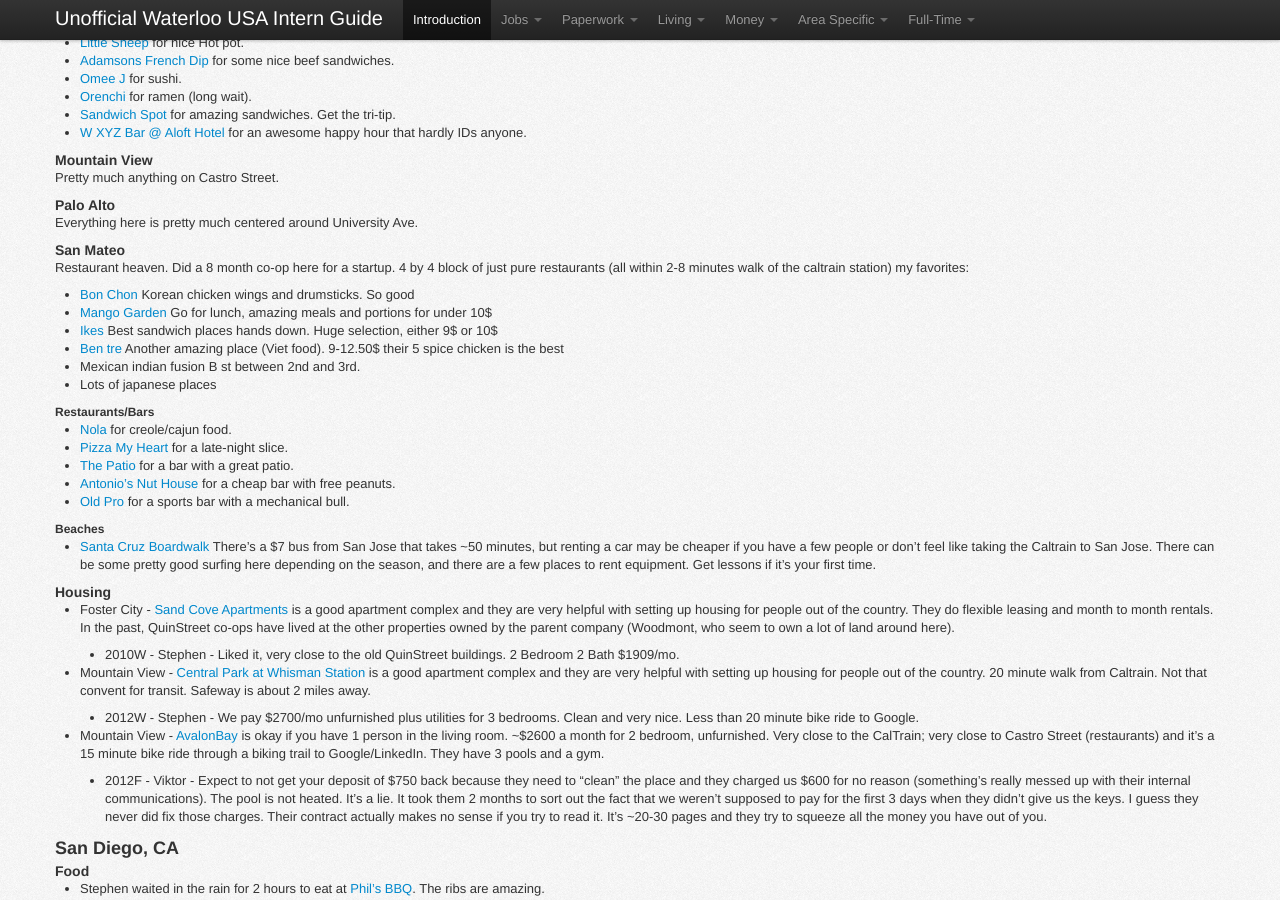
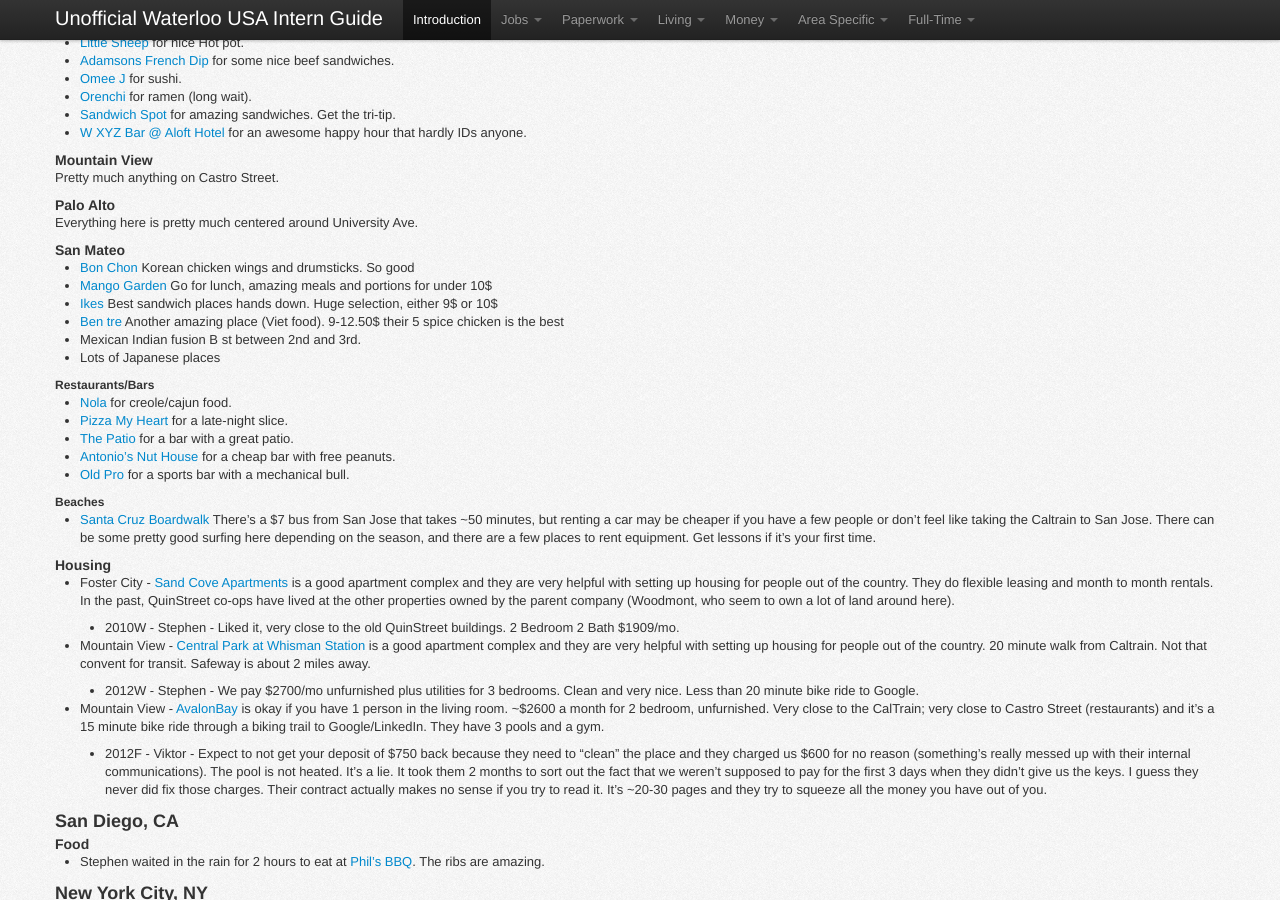
Before and after one commit to sholiday/Unofficial-Waterloo-USA-Intern-Guide, a Jekyll site: the page built from index.markdown, in a window 1280 px wide and 900 px high, scrolled down 12970 px. Built offline with Jekyll 4.4.1, drawn with Linux system fonts in a browser that asks for light colours; nearby versions of some CDN libraries.

Commit message:
Update index.markdown

```diff
--- a/index.markdown
+++ b/index.markdown
@@ -1134,15 +1134,12 @@ Everything here is pretty much centered around University Ave.
 
 #### San Mateo
 
-Restaurant heaven. Did a 8 month co-op here for a startup. 4 by 4 block of
-just pure restaurants (all within 2-8 minutes walk of the caltrain station)
-my favorites:
 - [Bon Chon](http://us.bonchon.com/) Korean chicken wings and drumsticks. So good
 - [Mango Garden](http://www.yelp.com/biz/mango-garden-san-mateo) Go for lunch, amazing meals and portions for under 10$
 - [Ikes](http://www.ilikeikesplace.com/) Best sandwich places hands down. Huge selection, either 9$ or 10$
 - [Ben tre](http://bentrerestaurant.com/) Another amazing place (Viet food). 9-12.50$ their 5 spice chicken is the best
-- Mexican indian fusion B st between 2nd and 3rd.
-- Lots of japanese places
+- Mexican Indian fusion B st between 2nd and 3rd.
+- Lots of Japanese places
 
 ##### Restaurants/Bars
 * [Nola](http://www.nolas.com/index.html) for creole/cajun food.
```
